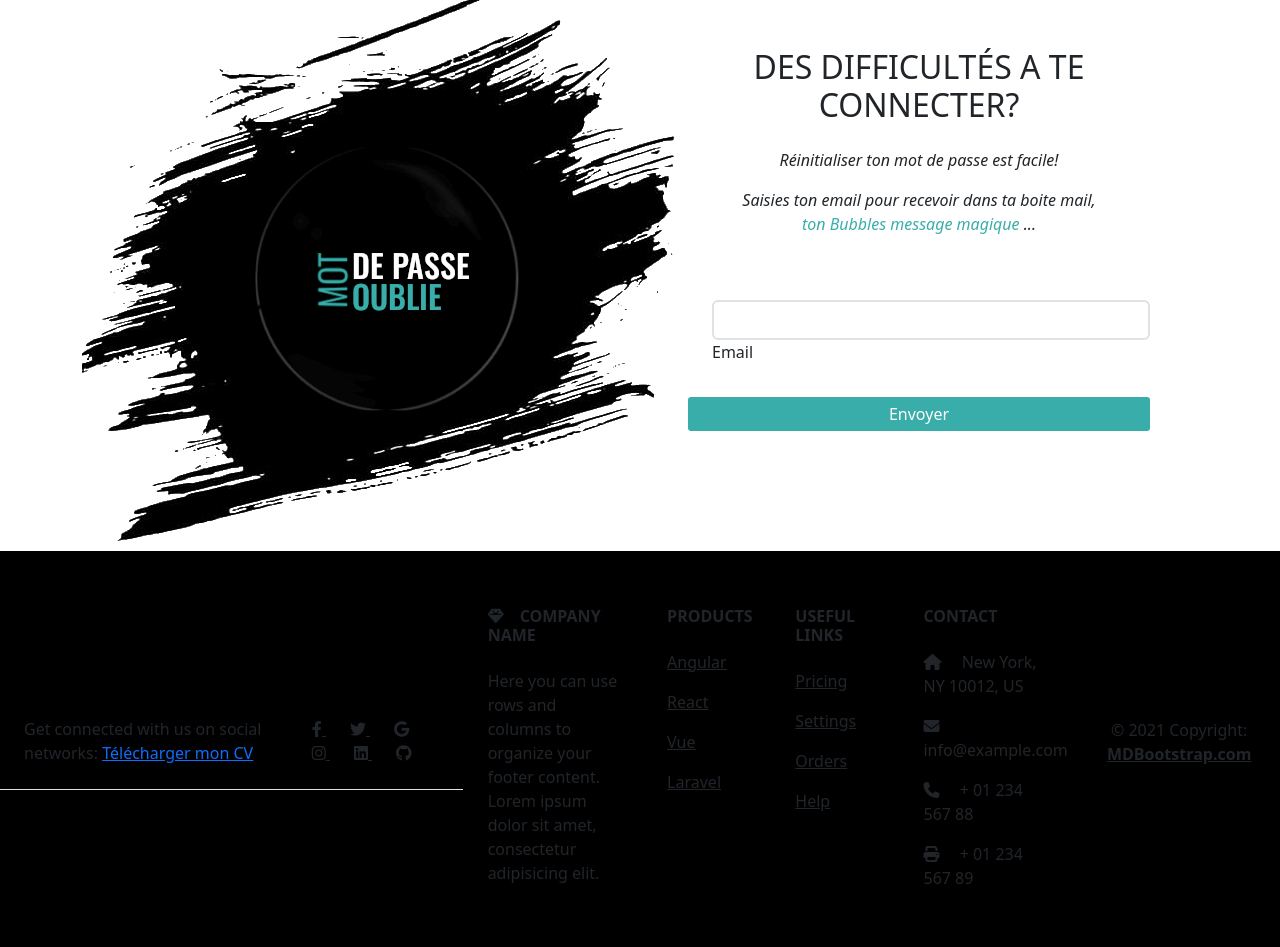
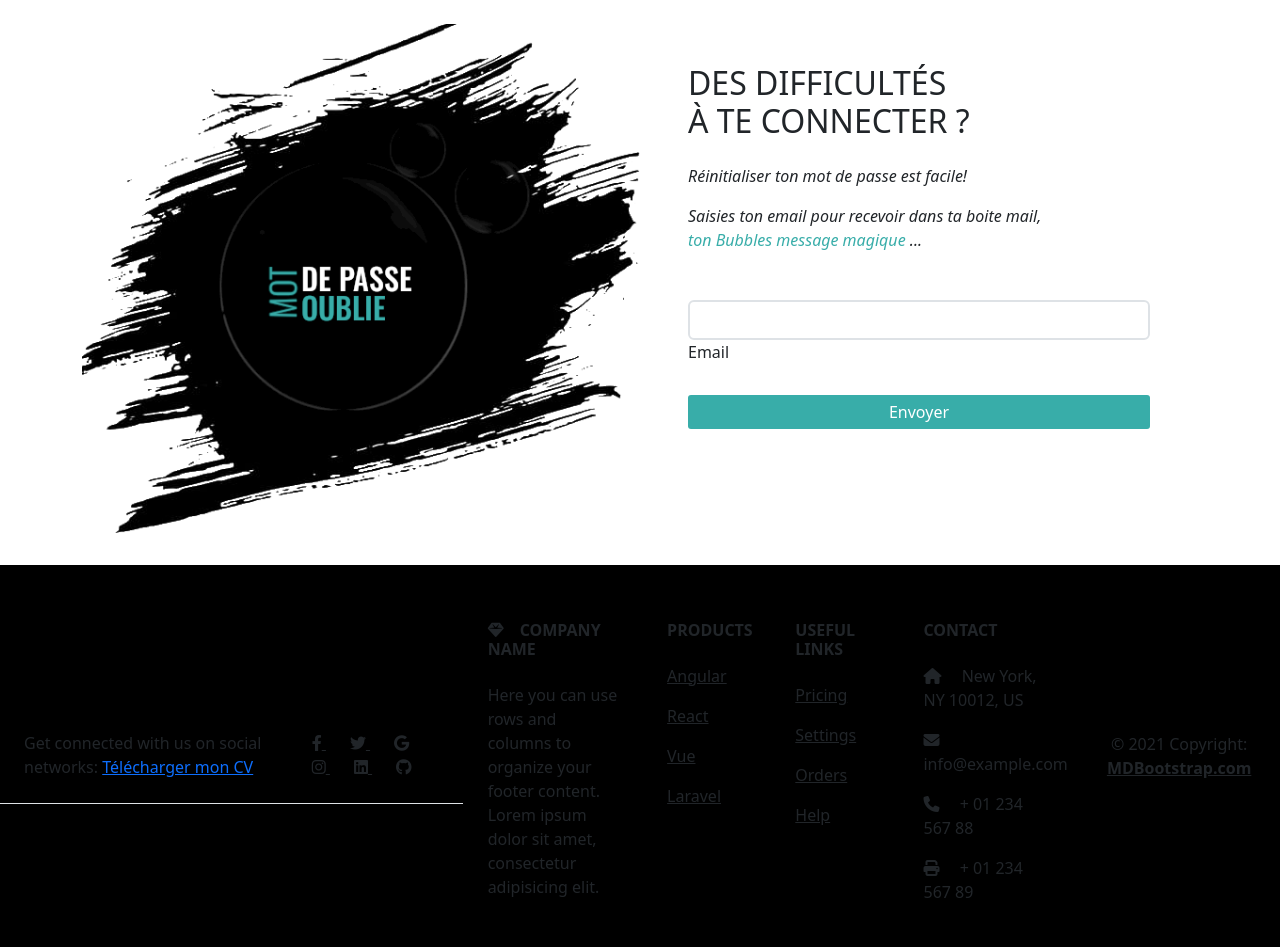
Before and after one commit to laurasullyalexandrine/the2dbubbles, a PHP site: page /security/forgetPassword in a window 1280 px wide. Shown: the part 149-1096 px from the top of the page. Before the commit the page ends 1033 px from the top, so only its background shows below. Run offline with PHP 8.4, Linux system fonts and the light colour scheme; some libraries are stand-ins or nearby versions.

Commit message:
boostrap and css finalization of the forget password  page

```diff
--- a/templates/security/login.html.twig
+++ b/templates/security/login.html.twig
@@ -15,12 +15,12 @@
 					<input type="password" name="password" id="password" class="form-control border-2" value="{{ user.password }}">
 					<label for="" class="form-label h6 mb-3">Mot de passe</label>
 				</div>
-				<button type="submit" class="bluegrey my-4">Connexion</button>
-				<div class="my-4">
+				<button type="submit" class="bluegrey my-3">Connexion</button>
+				<div class="my-2">
 					<a href="/security/forgetPassword" class="text-body">Mot de passe oublié ?</a>
 				</div>
 
-				<div class="my-4">
+				<div class="my-2">
 					<p class="small h5">Tu n'as pas encore de compte?
 						<a class="link-danger" href="/security/register">Inscris toi!</a>
 					</p>
--- a/templates/security/password/forget_password.html.twig
+++ b/templates/security/password/forget_password.html.twig
@@ -2,17 +2,17 @@
 
 {% block body %}
 	{% set user = user() %}
-	<article class="d-flex flex-wrap">
-		<h1 class="col-lg-6 text-start">
-			<img src="/image/password-forget.png" alt="image-forger-password">
+	<article class="d-flex flex-wrap justify-content-center">
+		<h1 class="col-lg-6 mt-lg-4">
+			<img src="/image/password-forget.png" alt="image-forger-password" class="mw-100">
 		</h1>
-		<section class="col-lg-6 p-lg-5 border-lg border-2 rounded">
-			<h2 class="text-center mb-4">DES DIFFICULTÉS A TE CONNECTER?</h2>
-			<p class="text-center fst-italic">Réinitialiser ton mot de passe est facile!</p>
-			<p class="text-center fst-italic">Saisies ton email pour recevoir dans ta boite mail, <br> <span class="marker">ton Bubbles message magique</span> ...</p>
+		<section class="col-lg-6 p-lg-5 my-3">
+			<h2 class="text-start mb-4">DES DIFFICULTÉS <br> À TE CONNECTER ?</h2>
+			<p class="text-start fst-italic">Réinitialiser ton mot de passe est facile!</p>
+			<p class="text-start fst-italic">Saisies ton email pour recevoir dans ta boite mail, <br> <span class="marker">ton Bubbles message magique</span> ...</p>
 
-			<form action="/security/forgetPassword" method="post" class=" d-flex flex-column my-5">
-				<div class="form-check mt-3">
+			<form action="/security/forgetPassword" method="post" class="d-flex flex-column my-5">
+				<div>
 					<input type="email" name="email" id="email" class="form-control border-2" value="{{ user.email }}">
 					<label class="form-label h6" for="email">Email</label>
 				</div>
```
Also changed, not shown: public/image/password-forget.png.
